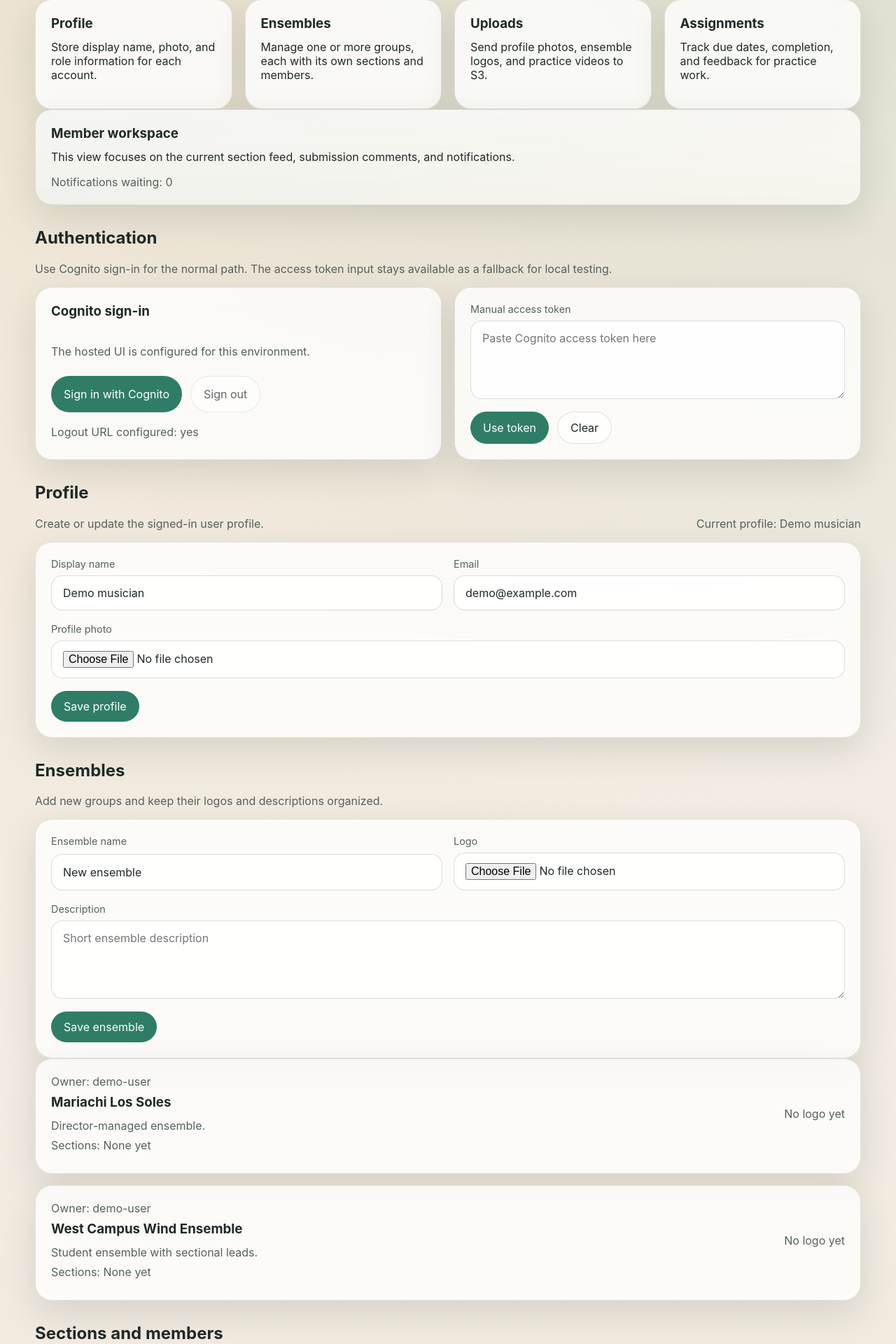
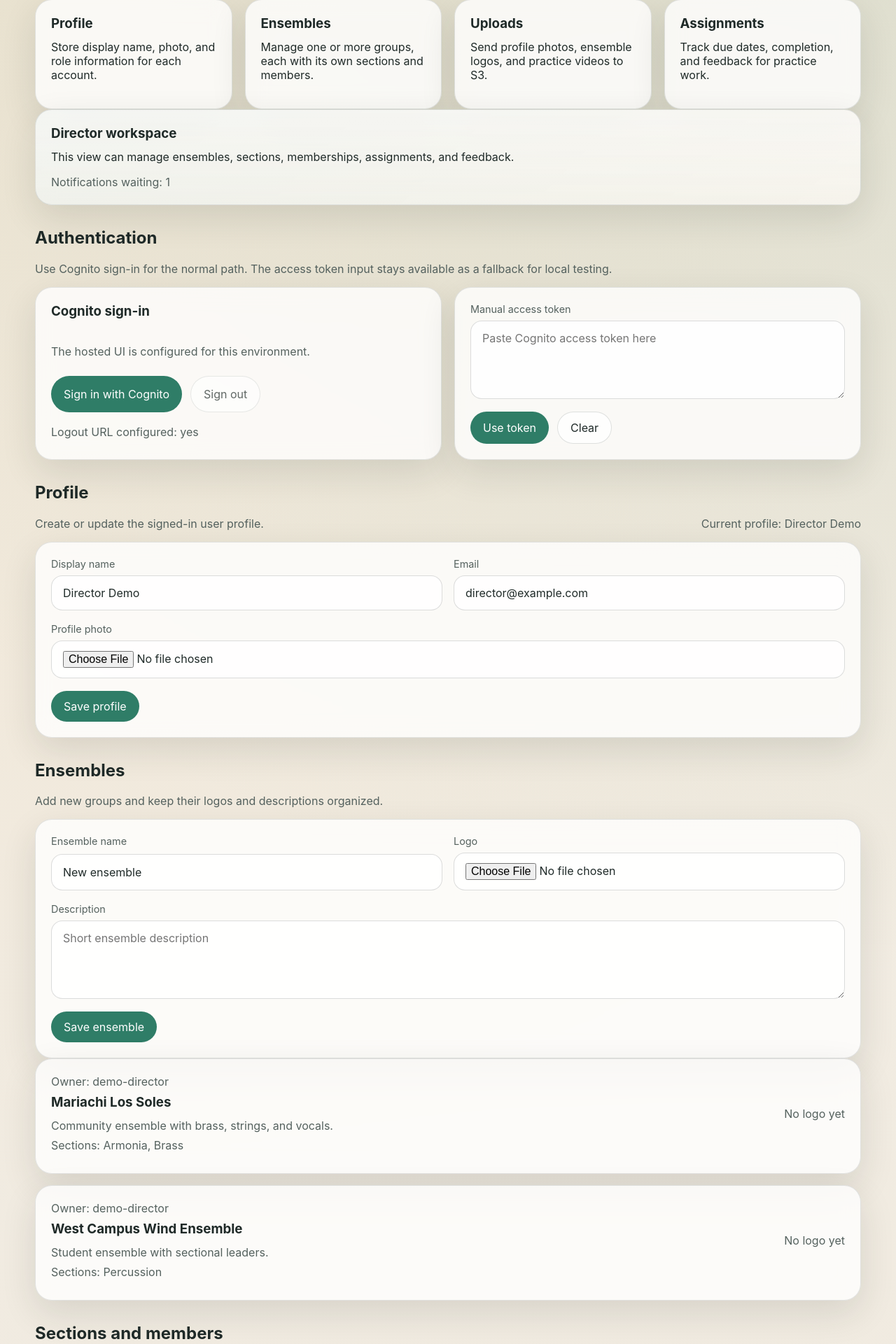
Before and after one commit to mariachiloko/EnsembleFlow, a React (Vite) app in the folder frontend/: page / in a window 1280 px wide. Shown: the part 825-2745 px from the top of the page at 70% size. Built offline with nearby package versions, Linux system fonts and the light colour scheme; no server answers.

Commit message:
feat: add demo preview data

```diff
--- a/frontend/src/App.tsx
+++ b/frontend/src/App.tsx
@@ -34,6 +34,16 @@ import {
   loadStoredSession,
   type AuthSession,
 } from "./lib/auth";
+import {
+  demoAssignments,
+  demoComments,
+  demoEnsembles,
+  demoMemberships,
+  demoNotifications,
+  demoProfile,
+  demoSections,
+  demoSubmissions,
+} from "./demoData";
 
 const dashboardCards = [
   {
@@ -62,12 +72,7 @@ const rolloutSteps = [
   "Track assignments and submissions",
 ];
 
-const placeholderProfile = {
-  userId: "demo-user",
-  email: "demo@example.com",
-  displayName: "Demo musician",
-  photoKey: "",
-};
+const placeholderProfile = demoProfile;
 
 function App() {
   const [apiState, setApiState] = useState("Checking backend connection...");
@@ -406,39 +411,46 @@ function App() {
 
   const displayedEnsembles = remoteEnsembles.length
     ? remoteEnsembles
-    : [
-        {
-          ensembleId: "ensemble-1",
-          ownerId: profile.userId,
-          name: "Mariachi Los Soles",
-          description: "Director-managed ensemble.",
-          logoKey: "",
-        },
-        {
-          ensembleId: "ensemble-2",
-          ownerId: profile.userId,
-          name: "West Campus Wind Ensemble",
-          description: "Student ensemble with sectional leads.",
-          logoKey: "",
-        },
-      ];
-
-  const activeSections = remoteSections.filter(
+    : demoEnsembles;
+  const visibleSections = remoteSections.length
+    ? remoteSections
+    : demoSections.filter((section) => section.ensembleId === structureEnsembleId || !structureEnsembleId);
+  const visibleMemberships = remoteMemberships.length
+    ? remoteMemberships
+    : demoMemberships.filter(
+        (membership) =>
+          membership.ensembleId === structureEnsembleId || !structureEnsembleId,
+      );
+  const activeSections = visibleSections.filter(
     (section) => section.ensembleId === structureEnsembleId,
   );
-  const activeMemberships = remoteMemberships.filter(
+  const activeMemberships = visibleMemberships.filter(
     (membership) => membership.ensembleId === structureEnsembleId,
   );
+  const visibleAssignments = remoteAssignments.length
+    ? remoteAssignments
+    : demoAssignments.filter(
+        (assignment) =>
+          assignment.ensembleId === structureEnsembleId || !structureEnsembleId,
+      );
+  const visibleSubmissions = remoteSubmissions.length
+    ? remoteSubmissions
+    : demoSubmissions.filter(
+        (submission) =>
+          submission.ensembleId === structureEnsembleId || !structureEnsembleId,
+      );
+  const visibleComments = remoteComments.length ? remoteComments : demoComments;
+  const visibleNotifications = remoteNotifications.length ? remoteNotifications : demoNotifications;
   const currentEnsemble = displayedEnsembles.find(
     (ensemble) => ensemble.ensembleId === structureEnsembleId,
   );
   const selectedSubmission =
-    remoteSubmissions.find((submission) => submission.submissionId === commentSubmissionId) ||
-    remoteSubmissions[0] ||
+    visibleSubmissions.find((submission) => submission.submissionId === commentSubmissionId) ||
+    visibleSubmissions[0] ||
     null;
   const isDirectorMode = Boolean(currentEnsemble && currentEnsemble.ownerId === profile.userId) ||
-    remoteMemberships.some((membership) => membership.role === "director" || membership.role === "leader");
-  const unreadNotificationCount = remoteNotifications.filter((notification) => !notification.isRead).length;
+    visibleMemberships.some((membership) => membership.role === "director" || membership.role === "leader");
+  const unreadNotificationCount = visibleNotifications.filter((notification) => !notification.isRead).length;
 
   async function handleApplyToken(event: FormEvent<HTMLFormElement>) {
     event.preventDefault();
@@ -633,7 +645,7 @@ function App() {
     setFormMessage("Saving membership...");
 
     try {
-      const section = remoteSections.find((item) => item.sectionId === membershipSectionId);
+      const section = visibleSections.find((item) => item.sectionId === membershipSectionId);
       const result = await createMembership(accessToken, {
         ensembleId: structureEnsembleId,
         userId: membershipUserId,
@@ -1039,8 +1051,8 @@ function App() {
                 <p className="ensemble-status">{ensemble.description || "No description yet."}</p>
                 <p className="ensemble-role">
                   Sections:{" "}
-                  {remoteSections.filter((section) => section.ensembleId === ensemble.ensembleId).length
-                    ? remoteSections
+                  {visibleSections.filter((section) => section.ensembleId === ensemble.ensembleId).length
+                    ? visibleSections
                         .filter((section) => section.ensembleId === ensemble.ensembleId)
                         .map((section) => section.name)
                         .join(", ")
@@ -1255,7 +1267,7 @@ function App() {
         </form>
 
         <div className="ensemble-list">
-          {remoteAssignments.map((assignment) => (
+          {visibleAssignments.map((assignment) => (
             <article className="ensemble-row panel" key={assignment.assignmentId}>
               <div>
                 <p className="ensemble-role">Ensemble ID: {assignment.ensembleId}</p>
@@ -1285,7 +1297,7 @@ function App() {
                 onChange={(event) => setSubmissionAssignmentId(event.target.value)}
               >
                 <option value="">Choose assignment</option>
-                {remoteAssignments.map((assignment) => (
+                {visibleAssignments.map((assignment) => (
                   <option key={assignment.assignmentId} value={assignment.assignmentId}>
                     {assignment.title}
                   </option>
@@ -1318,7 +1330,7 @@ function App() {
         </form>
 
         <div className="ensemble-list">
-          {remoteSubmissions.map((submission) => (
+          {visibleSubmissions.map((submission) => (
             <article className="ensemble-row panel" key={submission.submissionId}>
               <div>
                 <p className="ensemble-role">Assignment: {submission.assignmentId}</p>
@@ -1380,7 +1392,7 @@ function App() {
                 onChange={(event) => setCommentSubmissionId(event.target.value)}
               >
                 <option value="">Choose submission</option>
-                {remoteSubmissions.map((submission) => (
+                {visibleSubmissions.map((submission) => (
                   <option key={submission.submissionId} value={submission.submissionId}>
                     {submission.submissionId}
                   </option>
@@ -1405,8 +1417,8 @@ function App() {
         </div>
 
         <div className="ensemble-list">
-          {remoteComments.length ? (
-            remoteComments.map((comment) => (
+          {visibleComments.length ? (
+            visibleComments.map((comment) => (
               <article className="ensemble-row panel" key={comment.commentId}>
                 <div>
                   <p className="ensemble-role">Author: {comment.authorId}</p>
@@ -1436,8 +1448,8 @@ function App() {
         </div>
 
         <div className="ensemble-list">
-          {remoteNotifications.length ? (
-            remoteNotifications.map((notification) => (
+          {visibleNotifications.length ? (
+            visibleNotifications.map((notification) => (
               <article className="ensemble-row panel" key={notification.notificationId}>
                 <div>
                   <p className="ensemble-role">{notification.type}</p>
@@ -1491,7 +1503,7 @@ function App() {
                 onChange={(event) => setReviewSubmissionId(event.target.value)}
               >
                 <option value="">Choose submission</option>
-                {remoteSubmissions.map((submission) => (
+                {visibleSubmissions.map((submission) => (
                   <option key={submission.submissionId} value={submission.submissionId}>
                     {submission.submissionId}
                   </option>
--- /dev/null
+++ b/frontend/src/demoData.ts
@@ -0,0 +1,179 @@
+export const demoProfile = {
+  userId: "demo-director",
+  email: "director@example.com",
+  displayName: "Director Demo",
+  photoKey: "",
+};
+
+export const demoEnsembles = [
+  {
+    ensembleId: "demo-ensemble-mariachi",
+    ownerId: demoProfile.userId,
+    name: "Mariachi Los Soles",
+    description: "Community ensemble with brass, strings, and vocals.",
+    logoKey: "",
+  },
+  {
+    ensembleId: "demo-ensemble-wind",
+    ownerId: demoProfile.userId,
+    name: "West Campus Wind Ensemble",
+    description: "Student ensemble with sectional leaders.",
+    logoKey: "",
+  },
+];
+
+export const demoSections = [
+  {
+    sectionId: "demo-section-armonia",
+    ensembleId: demoEnsembles[0].ensembleId,
+    ownerId: demoProfile.userId,
+    name: "Armonia",
+    description: "Harmony and backing vocals",
+    createdAt: "2026-05-01T12:00:00.000Z",
+    updatedAt: "2026-05-01T12:00:00.000Z",
+  },
+  {
+    sectionId: "demo-section-brass",
+    ensembleId: demoEnsembles[0].ensembleId,
+    ownerId: demoProfile.userId,
+    name: "Brass",
+    description: "Trumpets and trombones",
+    createdAt: "2026-05-01T12:00:00.000Z",
+    updatedAt: "2026-05-01T12:00:00.000Z",
+  },
+  {
+    sectionId: "demo-section-percussion",
+    ensembleId: demoEnsembles[1].ensembleId,
+    ownerId: demoProfile.userId,
+    name: "Percussion",
+    description: "Rhythm section and drum line",
+    createdAt: "2026-05-01T12:00:00.000Z",
+    updatedAt: "2026-05-01T12:00:00.000Z",
+  },
+];
+
+export const demoMemberships = [
+  {
+    userId: "demo-member-1",
+    ensembleId: demoEnsembles[0].ensembleId,
+    role: "member",
+    sectionId: demoSections[0].sectionId,
+    sectionName: demoSections[0].name,
+    joinedAt: "2026-05-01T12:00:00.000Z",
+    updatedAt: "2026-05-01T12:00:00.000Z",
+  },
+  {
+    userId: "demo-member-2",
+    ensembleId: demoEnsembles[0].ensembleId,
+    role: "leader",
+    sectionId: demoSections[1].sectionId,
+    sectionName: demoSections[1].name,
+    joinedAt: "2026-05-01T12:00:00.000Z",
+    updatedAt: "2026-05-01T12:00:00.000Z",
+  },
+  {
+    userId: "demo-member-3",
+    ensembleId: demoEnsembles[1].ensembleId,
+    role: "member",
+    sectionId: demoSections[2].sectionId,
+    sectionName: demoSections[2].name,
+    joinedAt: "2026-05-01T12:00:00.000Z",
+    updatedAt: "2026-05-01T12:00:00.000Z",
+  },
+];
+
+export const demoAssignments = [
+  {
+    assignmentId: "demo-assignment-1",
+    ownerId: demoProfile.userId,
+    ensembleId: demoEnsembles[0].ensembleId,
+    title: "Practice Arriba",
+    description: "Focus on the opening melody and clean transitions.",
+    dueDate: "2026-05-28",
+    createdAt: "2026-05-01T12:00:00.000Z",
+    updatedAt: "2026-05-01T12:00:00.000Z",
+  },
+  {
+    assignmentId: "demo-assignment-2",
+    ownerId: demoProfile.userId,
+    ensembleId: demoEnsembles[1].ensembleId,
+    title: "Section Balance",
+    description: "Record a run-through and listen for tone blend.",
+    dueDate: "2026-06-02",
+    createdAt: "2026-05-01T12:00:00.000Z",
+    updatedAt: "2026-05-01T12:00:00.000Z",
+  },
+];
+
+export const demoSubmissions = [
+  {
+    submissionId: "demo-submission-1",
+    assignmentId: demoAssignments[0].assignmentId,
+    ownerId: "demo-member-1",
+    ensembleId: demoEnsembles[0].ensembleId,
+    sectionId: demoSections[0].sectionId,
+    videoKey: "uploads/demo-member-1/demo-submission-1.mp4",
+    notes: "Recorded after a section warmup.",
+    reviewStatus: "needs_work",
+    feedback: "Tighten the ending cadence and watch the tempo shift.",
+    createdAt: "2026-05-04T12:00:00.000Z",
+    updatedAt: "2026-05-05T12:00:00.000Z",
+  },
+  {
+    submissionId: "demo-submission-2",
+    assignmentId: demoAssignments[0].assignmentId,
+    ownerId: "demo-member-2",
+    ensembleId: demoEnsembles[0].ensembleId,
+    sectionId: demoSections[1].sectionId,
+    videoKey: "uploads/demo-member-2/demo-submission-2.mp4",
+    notes: "Second take with feedback from the section lead.",
+    reviewStatus: "approved",
+    feedback: "Much cleaner. Keep this approach for the live rehearsal.",
+    createdAt: "2026-05-04T12:00:00.000Z",
+    updatedAt: "2026-05-05T12:00:00.000Z",
+  },
+];
+
+export const demoComments = [
+  {
+    commentId: "demo-comment-1",
+    submissionId: demoSubmissions[0].submissionId,
+    authorId: demoProfile.userId,
+    body: "Good start. The rhythm is solid, but the ending needs a little more lock-in.",
+    createdAt: "2026-05-05T12:05:00.000Z",
+    updatedAt: "2026-05-05T12:05:00.000Z",
+  },
+  {
+    commentId: "demo-comment-2",
+    submissionId: demoSubmissions[0].submissionId,
+    authorId: "demo-member-2",
+    body: "I can hear the same spot. I’ll take another pass tonight.",
+    createdAt: "2026-05-05T12:07:00.000Z",
+    updatedAt: "2026-05-05T12:07:00.000Z",
+  },
+];
+
+export const demoNotifications = [
+  {
+    userId: demoProfile.userId,
+    notificationId: "demo-notification-1",
+    type: "submission",
+    entityType: "submission",
+    entityId: demoSubmissions[0].submissionId,
+    message: "A member submitted a practice video.",
+    isRead: false,
+    createdAt: "2026-05-05T12:00:00.000Z",
+    updatedAt: "2026-05-05T12:00:00.000Z",
+  },
+  {
+    userId: demoProfile.userId,
+    notificationId: "demo-notification-2",
+    type: "comment",
+    entityType: "submission",
+    entityId: demoSubmissions[0].submissionId,
+    message: "A new comment was added to a submission.",
+    isRead: true,
+    createdAt: "2026-05-05T12:08:00.000Z",
+    updatedAt: "2026-05-05T12:08:00.000Z",
+  },
+];
```
Also changed, not shown: 4 other files (tests, documents, lock files or other folders).
